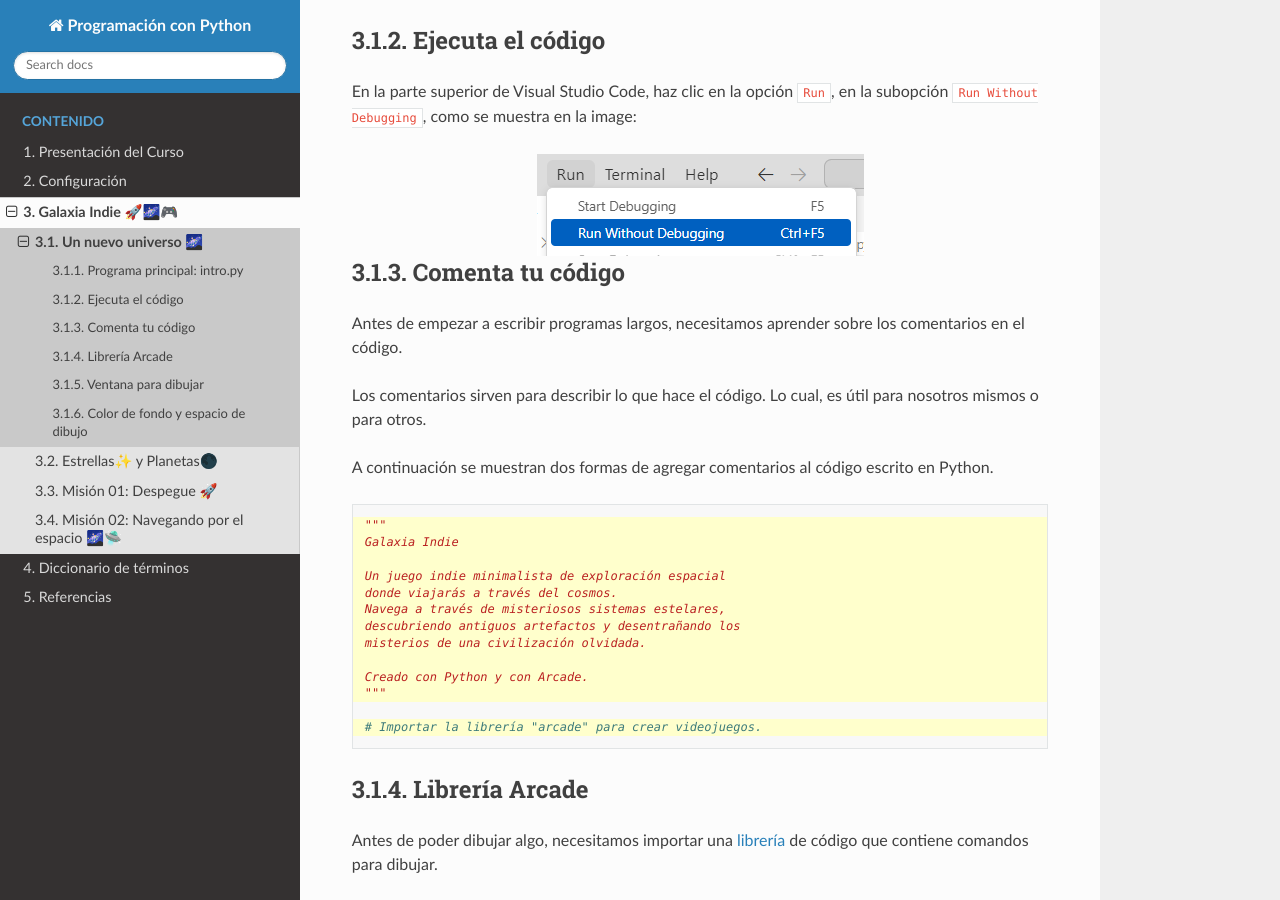
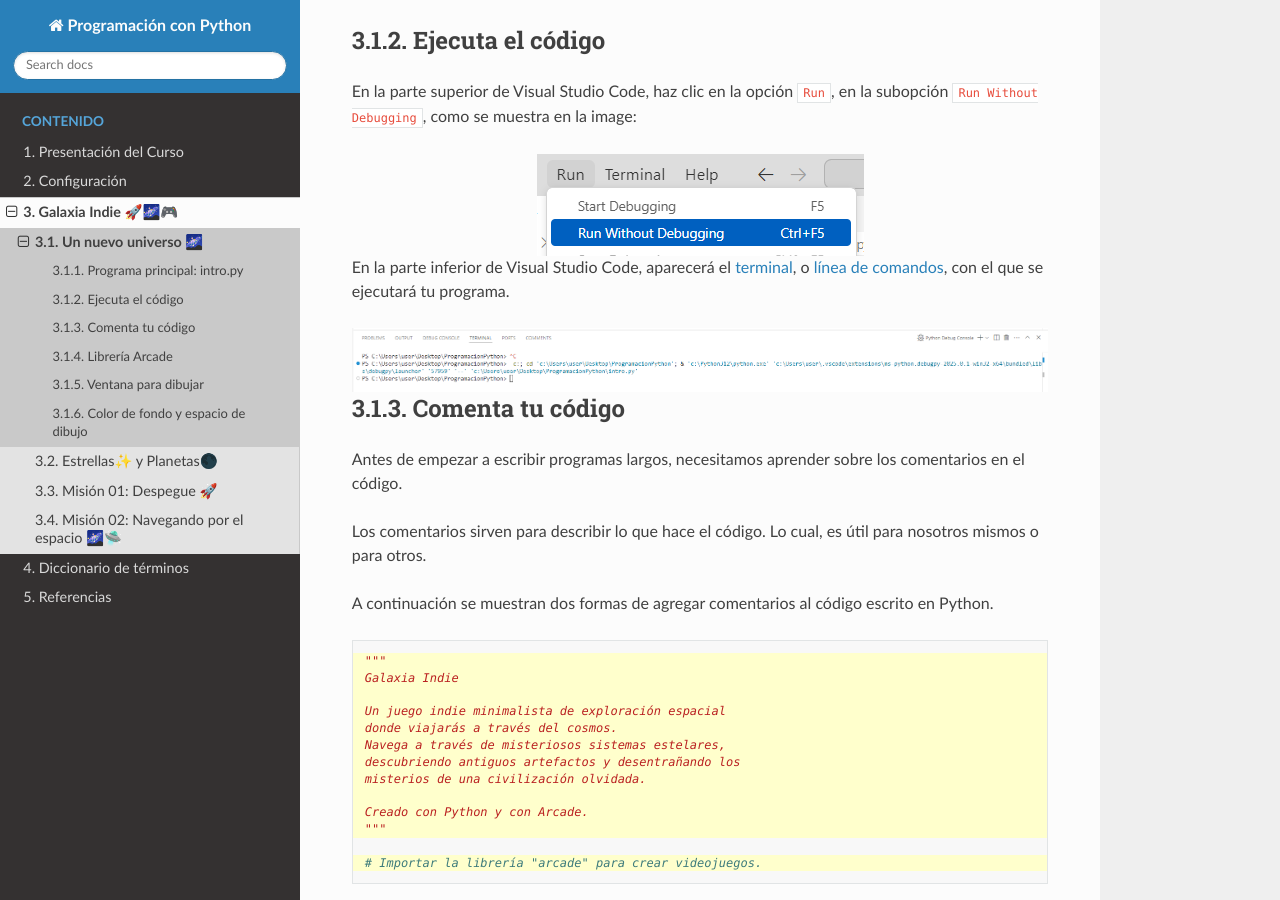
Before and after one commit to aavendan/programacion-python, a Sphinx documentation site: the page built from docs/source/sesiones/sesion01.rst, in a window 1280 px wide and 900 px high, scrolled down 1175 px. Built offline with Sphinx 7.4.7 and the Read the Docs theme 3.1.0, drawn with Linux system fonts in a browser that asks for light colours.

Commit message:
still sesion01

```diff
--- a/docs/source/configuracion.rst
+++ b/docs/source/configuracion.rst
@@ -26,8 +26,7 @@ que necesites configurar tu propio sistema en el futuro.
 
 #. Instalar un :term:`IDE` para escribir tus programas. (Usaremos un programa llamado Visual Studio Code.
 #. Instalar el :term:`lenguaje de programación` Python.
-#. Un pequeño ajuste de configuración para que podamos ver las extensiones
-de archivo.
+#. Un pequeño ajuste de configuración para que podamos ver las extensiones de archivo.
 
 Visual Studio Code
 ------------------
--- a/docs/source/diccionario.rst
+++ b/docs/source/diccionario.rst
@@ -13,6 +13,11 @@ Diccionario de términos
         Un lenguaje de programación es un conjunto de reglas y
         estructuras de datos que se utilizan para escribir programas
         informáticos.
+
+    terminal
+    línea de comandos
+        Una interfaz de línea de comandos que permite ejecutar
+        comandos en un sistema operativo.
 
     librería
         Un conjunto de instrucciones especializadas que
--- a/docs/source/sesiones/sesion01.rst
+++ b/docs/source/sesiones/sesion01.rst
@@ -37,6 +37,15 @@ en la subopción ``Run Without Debugging``, como se muestra en la image:
 .. figure:: ../img/sesion01/runwithoutdebugging.png
     :figclass: align-center
     :alt: Ejecutar sin depurar
+
+En la parte inferior de Visual Studio Code, aparecerá el :term:`terminal`,
+o :term:`línea de comandos`, con el que se ejecutará tu programa.
+
+.. figure:: ../img/sesion01/outputterminal.png
+    :figclass: align-center
+    :alt: Terminal
+
+
 
 Comenta tu código
 ------------------
```
Also changed, not shown: docs/source/img/sesion01/outputterminal.png (added).
